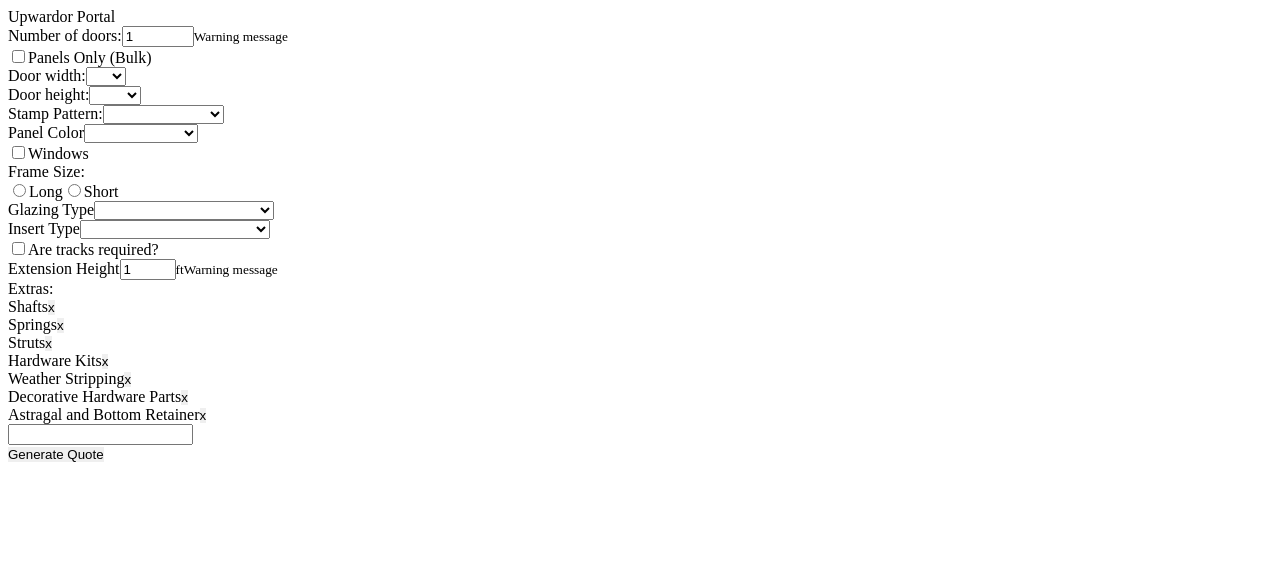
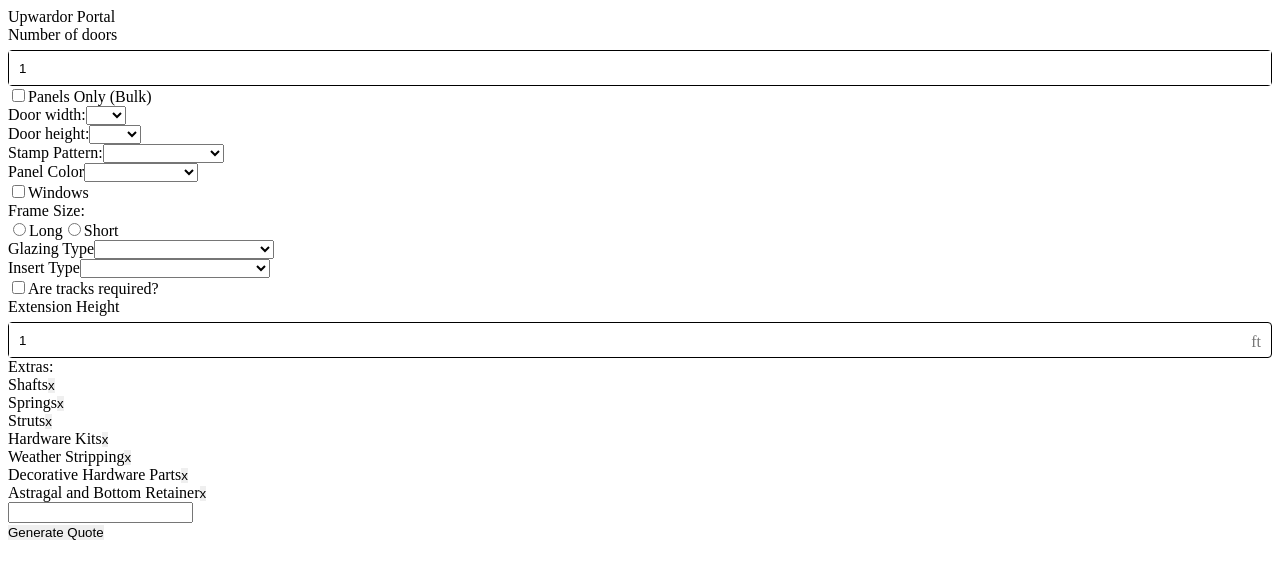
Before and after one commit to Sourav-Patteri/UpwardorPortalVue, a Vue app: page / in a window 1280 px wide. Shown: the top 578 px of the page. Built offline with nearby package versions, Linux system fonts and the light colour scheme.

Commit message:
Update QuoteGenerator to use FormInput

```diff
--- a/src/components/QuoteGenerator.vue
+++ b/src/components/QuoteGenerator.vue
@@ -1,9 +1,16 @@
 <template>
   <form>
     <div class='form-value__container'>
-      <label for='num-of-doors'>Number of doors:</label>
-      <input v-model='doors' type='number' min='1' max='1000' id='num-of-doors' required/>
-      <small>Warning message</small>
+      <form-input
+        required
+        label='Number of doors'
+        placeholder='Number of doors'
+        :value='doors'
+        :min='1'
+        :max='1000'
+        @change='(...v) => updateDoorsValue(...v)'
+      >
+      </form-input>
     </div>
 
     <div class='form-value__container'>
@@ -105,12 +112,16 @@
     </div>
 
     <div class='form-value__container'>
-      <span class='ip-with-suffix'>
-        <label for='extension-height'>Extension Height</label>
-        <input id='extension-height' type='number' min='1' max='15' v-model='extensionHeight' />
-        <small class='suffix'>ft</small>
-      </span>
-      <small>Warning message</small>
+      <form-input
+        label='Extension Height'
+        placeholder='Extension height'
+        suffix='ft'
+        :value='extensionHeight'
+        :min='1'
+        :max='15'
+        @change='(...v) => updateExtensionHeightValue(...v)'
+      >
+      </form-input>
     </div>
 
     <div class='form-value__container'>
@@ -138,6 +149,8 @@
 <script setup lang='ts'>
 import { computed, ref } from 'vue';
 
+import MultiselectTypeahead from '@/components/lib/MultiselectTypeahead.vue';
+import FormInput from '@/components/lib/FormInput.vue';
 import {
   doorMeasurementsOptions,
   stampPatterns,
@@ -192,8 +205,23 @@
   return heights;
 });
 
-function updateExtrasList(extra: string): void {
-  selectedExtras.value.push(extra);
+function updateDoorsValue(value: number | null): void {
+  doors.value = value;
+}
+
+function updateExtensionHeightValue(value: number | null): void {
+  extensionHeight.value = value;
+}
+
+function updateSelectedExtras(extra: string, updateMethod: OptionsUpdateMethod): void {
+  switch(updateMethod) {
+    case OptionsUpdateMethod.add:
+      selectedExtras.value.push(extra);
+      break;
+
+    case OptionsUpdateMethod.remove:
+      selectedExtras.value = selectedExtras.value.filter((v) => v !== extra);
+  };
 }
 </script>
 
```
